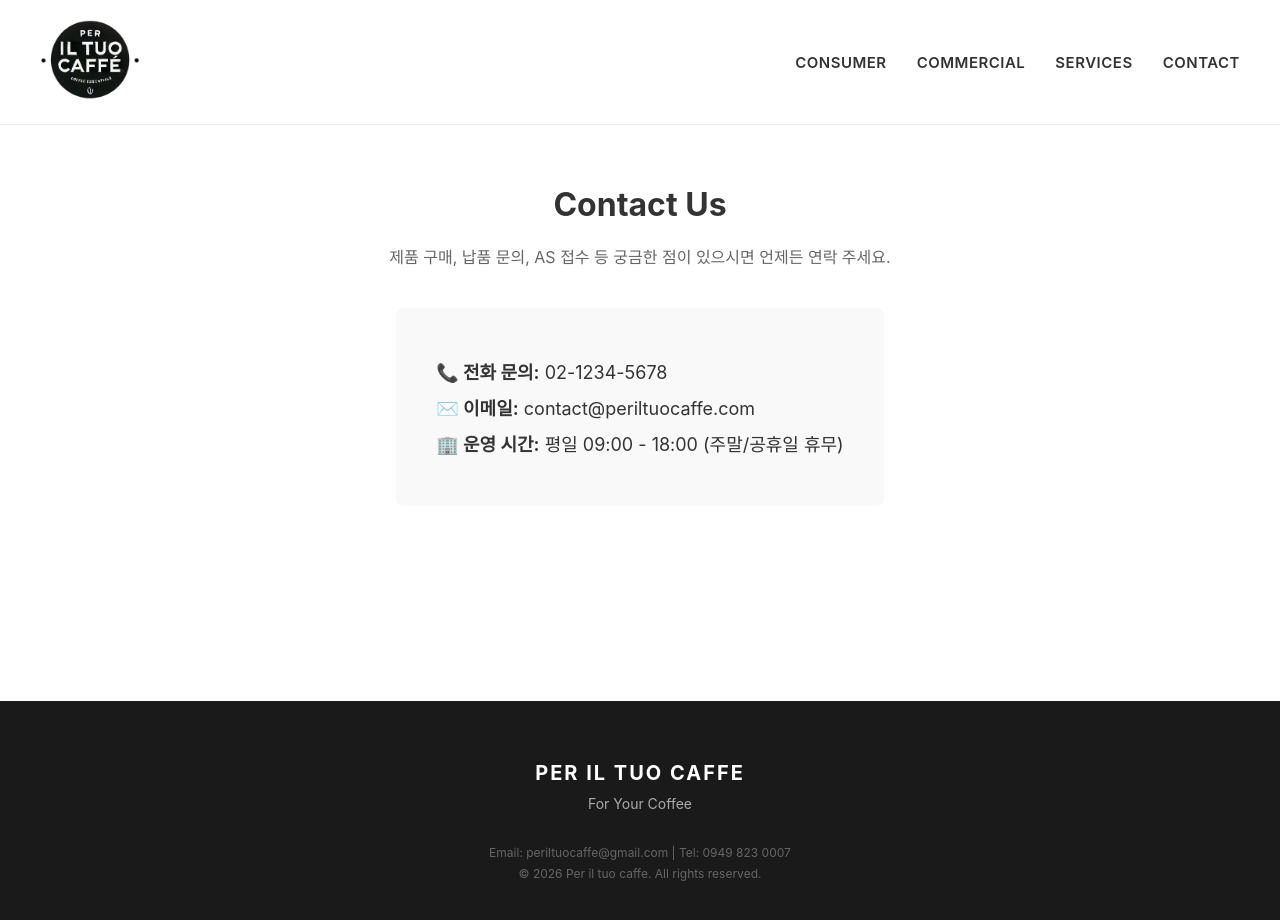
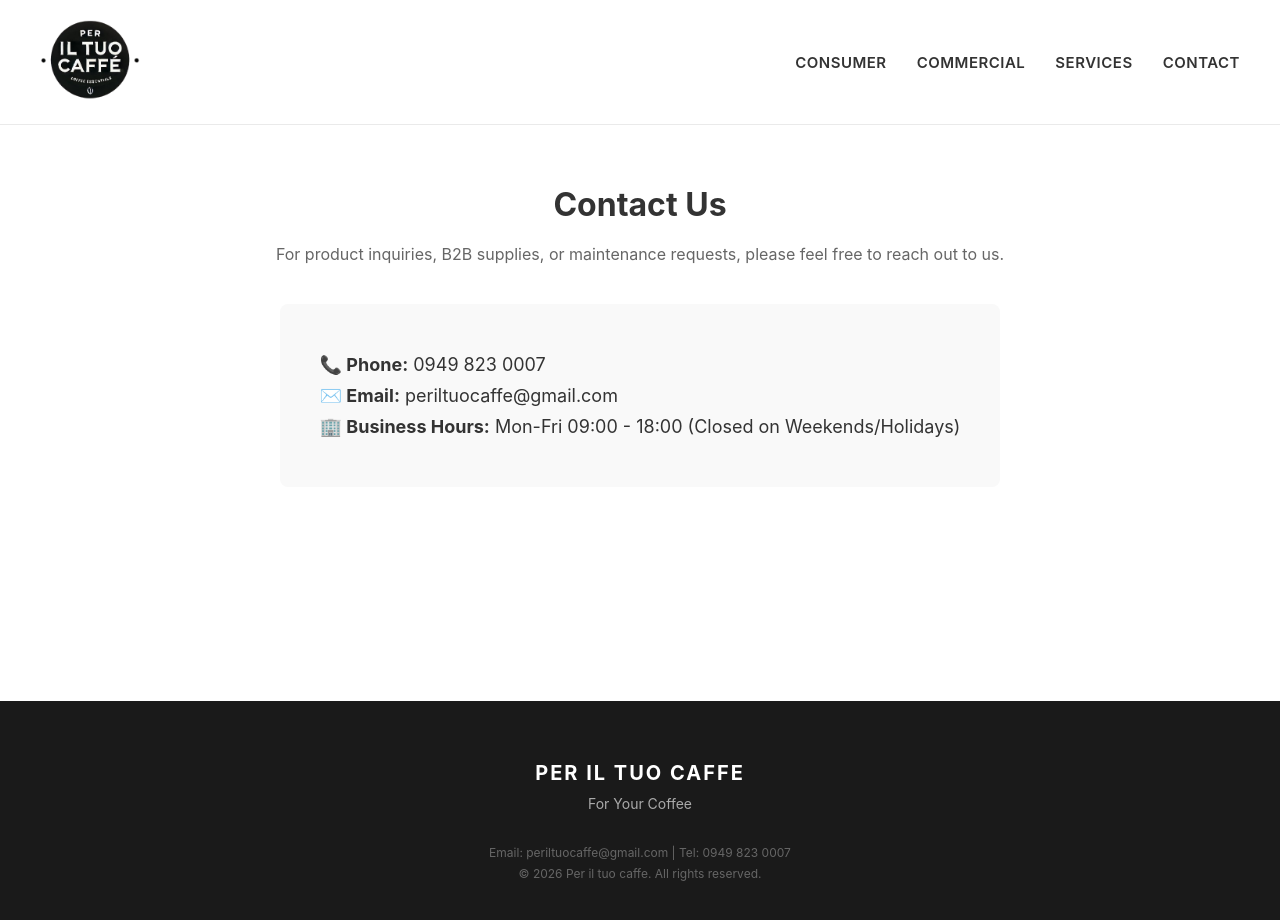
Before and after one commit to tonycho999/periltuocaffe, a React (Vite) app: page /contact in a window 1280 px wide. Shown: the top 920 px of the page. Built offline with nearby package versions, Linux system fonts and the light colour scheme.

Commit message:
Update Contact.jsx

```diff
--- a/src/pages/Contact.jsx
+++ b/src/pages/Contact.jsx
@@ -6,13 +6,13 @@ export default function Contact() {
       <main style={{ padding: '60px 20px', maxWidth: '800px', margin: '0 auto', flexGrow: 1, textAlign: 'center' }}>
         <h2 style={{ fontSize: '32px', marginBottom: '20px' }}>Contact Us</h2>
         <p style={{ color: '#666', marginBottom: '40px' }}>
-          제품 구매, 납품 문의, AS 접수 등 궁금한 점이 있으시면 언제든 연락 주세요.
+          For product inquiries, B2B supplies, or maintenance requests, please feel free to reach out to us.
         </p>
 
         <div style={{ backgroundColor: '#f9f9f9', padding: '40px', borderRadius: '8px', display: 'inline-block', textAlign: 'left' }}>
-          <p style={{ margin: '10px 0', fontSize: '18px' }}><strong>📞 전화 문의:</strong> 02-1234-5678</p>
-          <p style={{ margin: '10px 0', fontSize: '18px' }}><strong>✉️ 이메일:</strong> contact@periltuocaffe.com</p>
-          <p style={{ margin: '10px 0', fontSize: '18px' }}><strong>🏢 운영 시간:</strong> 평일 09:00 - 18:00 (주말/공휴일 휴무)</p>
+          <p style={{ margin: '10px 0', fontSize: '18px' }}><strong>📞 Phone:</strong> 0949 823 0007</p>
+          <p style={{ margin: '10px 0', fontSize: '18px' }}><strong>✉️ Email:</strong> periltuocaffe@gmail.com</p>
+          <p style={{ margin: '10px 0', fontSize: '18px' }}><strong>🏢 Business Hours:</strong> Mon-Fri 09:00 - 18:00 (Closed on Weekends/Holidays)</p>
         </div>
       </main>
       <Footer />
```
